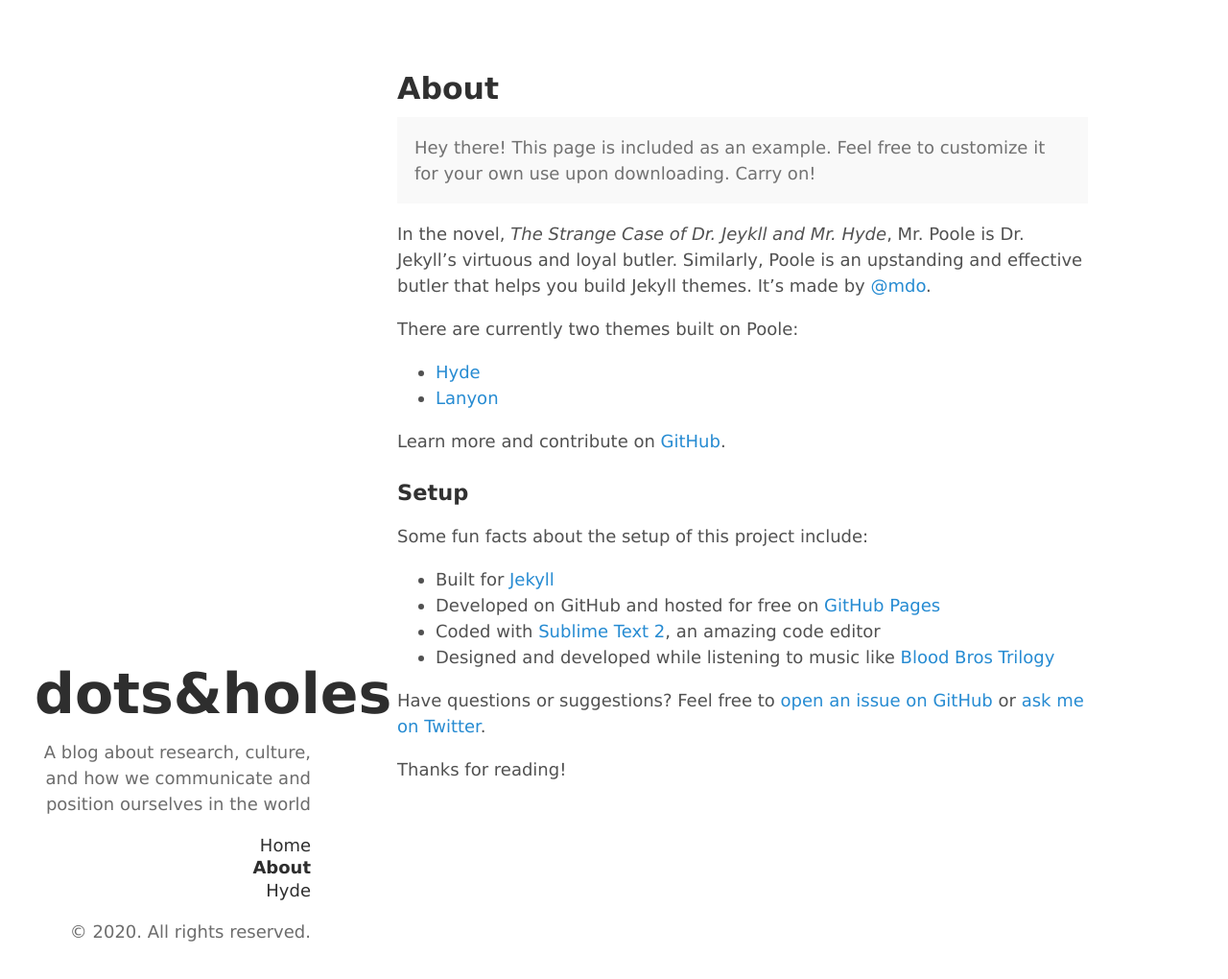
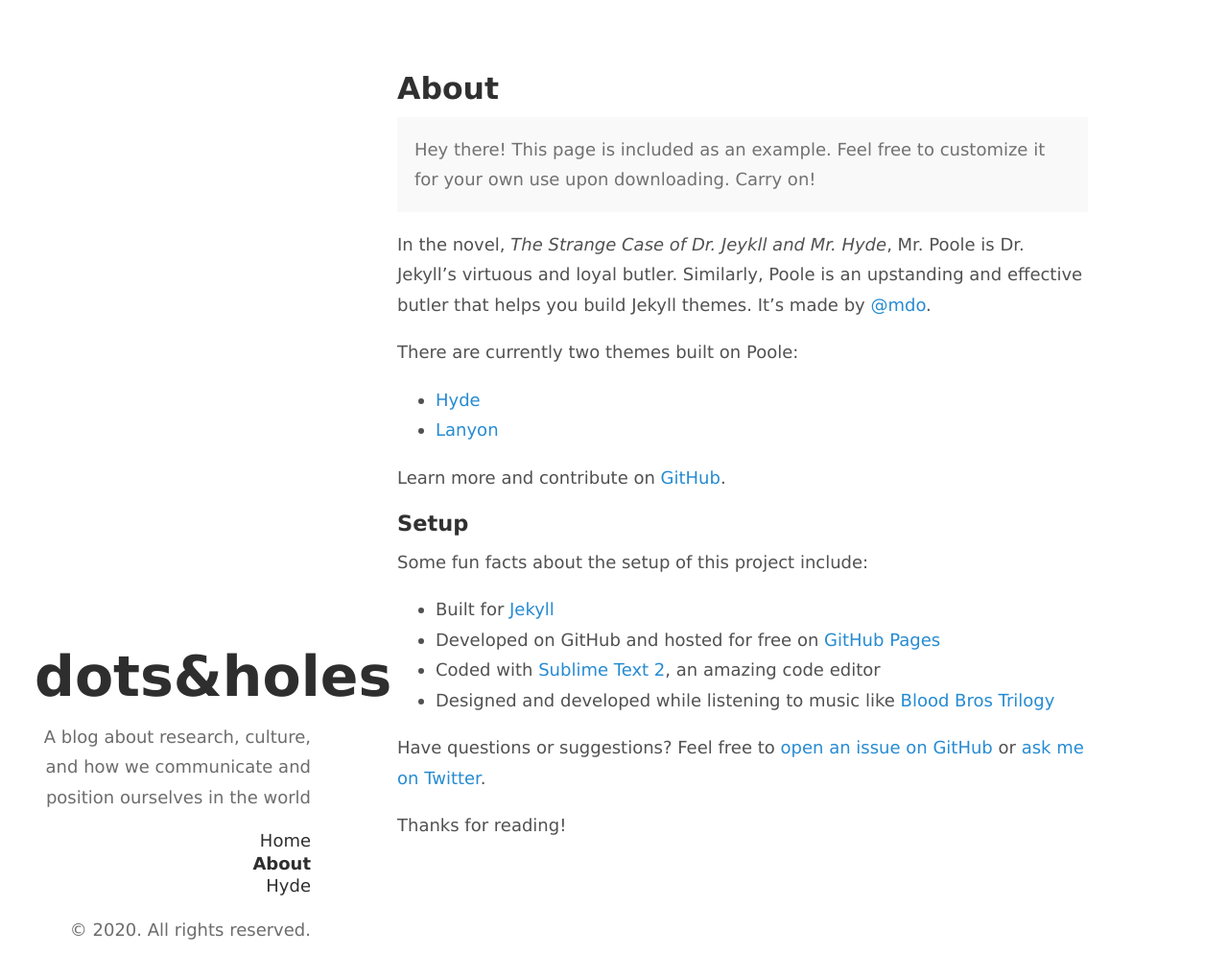
Before and after one commit to dotsandholes/dotsandholes.github.io, a Jekyll site: the page built from about.md, in a window 1280 px wide and 1020 px high. Shown: the whole window at 96% size. Built offline with Jekyll 4.4.1, drawn with Linux system fonts in a browser that asks for light colours.

Commit message:
Update poole.css

```diff
--- a/public/css/poole.css
+++ b/public/css/poole.css
@@ -50,7 +50,7 @@ body {
 html {
   font-family: "Lucida Sans Unicode", "Lucida Grande", sans-serif;
   font-size: 14px;
-  line-height: 1.5;
+  line-height: 1.75;
 }
 @media (min-width: 38em) {
   html {
@@ -94,7 +94,6 @@ h1 {
 h2 {
   margin-top: 0.5rem;
   font-size: 1.25rem;
-  line-height: 2;
 }
 h3 {
   margin-top: 1.5rem;
```
